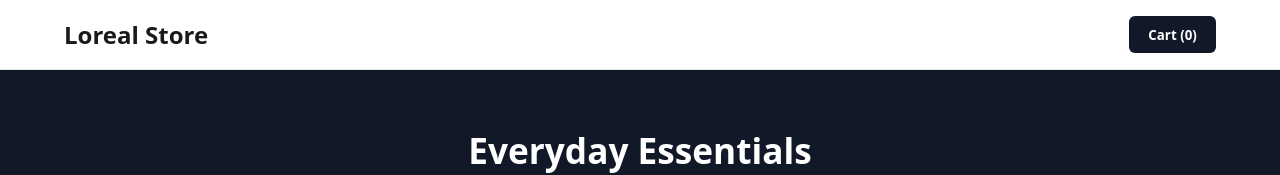
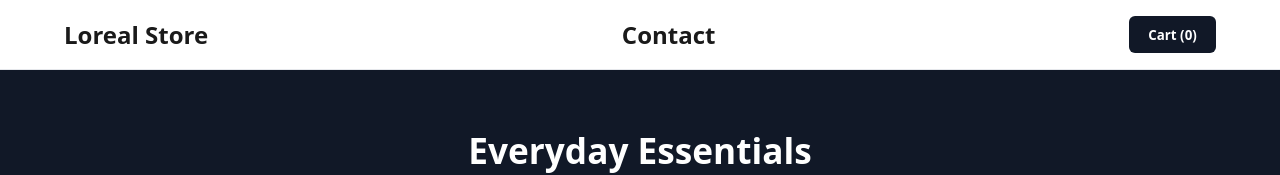
Before and after one commit to dipak9mahalley/eComapp, a React (Create React App) app: page / in a window 1280 px wide. Shown: the top 175 px of the page. Built offline with nearby package versions, Linux system fonts and the light colour scheme.

Commit message:
New feature add contact page link

```diff
--- a/src/App.js
+++ b/src/App.js
@@ -45,6 +45,7 @@ export default function App() {
       {/* Navbar */}
       <header className="navbar">
         <h1 className="logo">Loreal Store</h1>
+        <h1 className="logo">Contact</h1>
         <button className="cart-btn" onClick={() => setIsCartOpen(!isCartOpen)}>
           Cart ({totalItems})
         </button>
```
Also changed, not shown: 1 other file (tests, documents, lock files or other folders).
